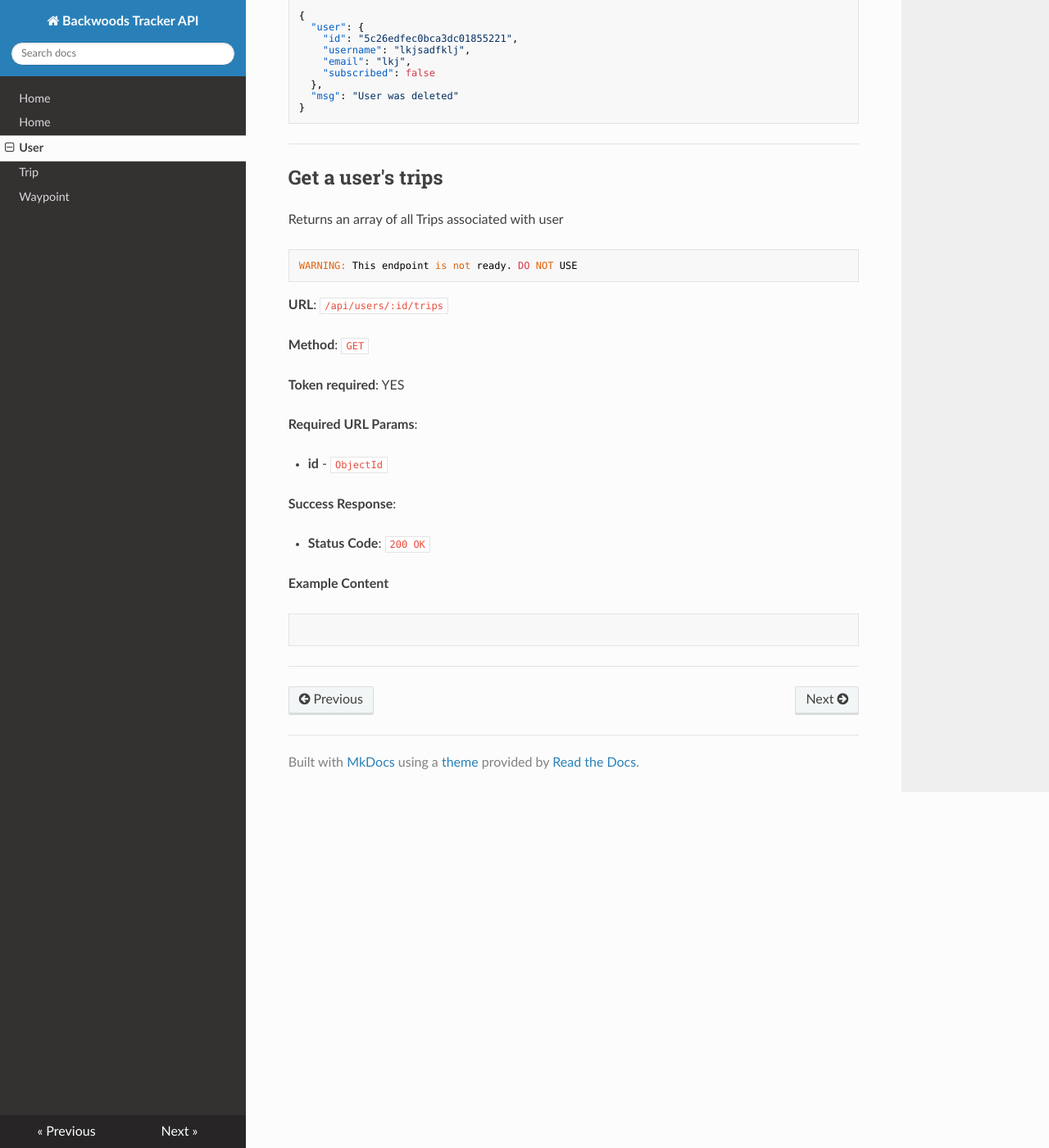
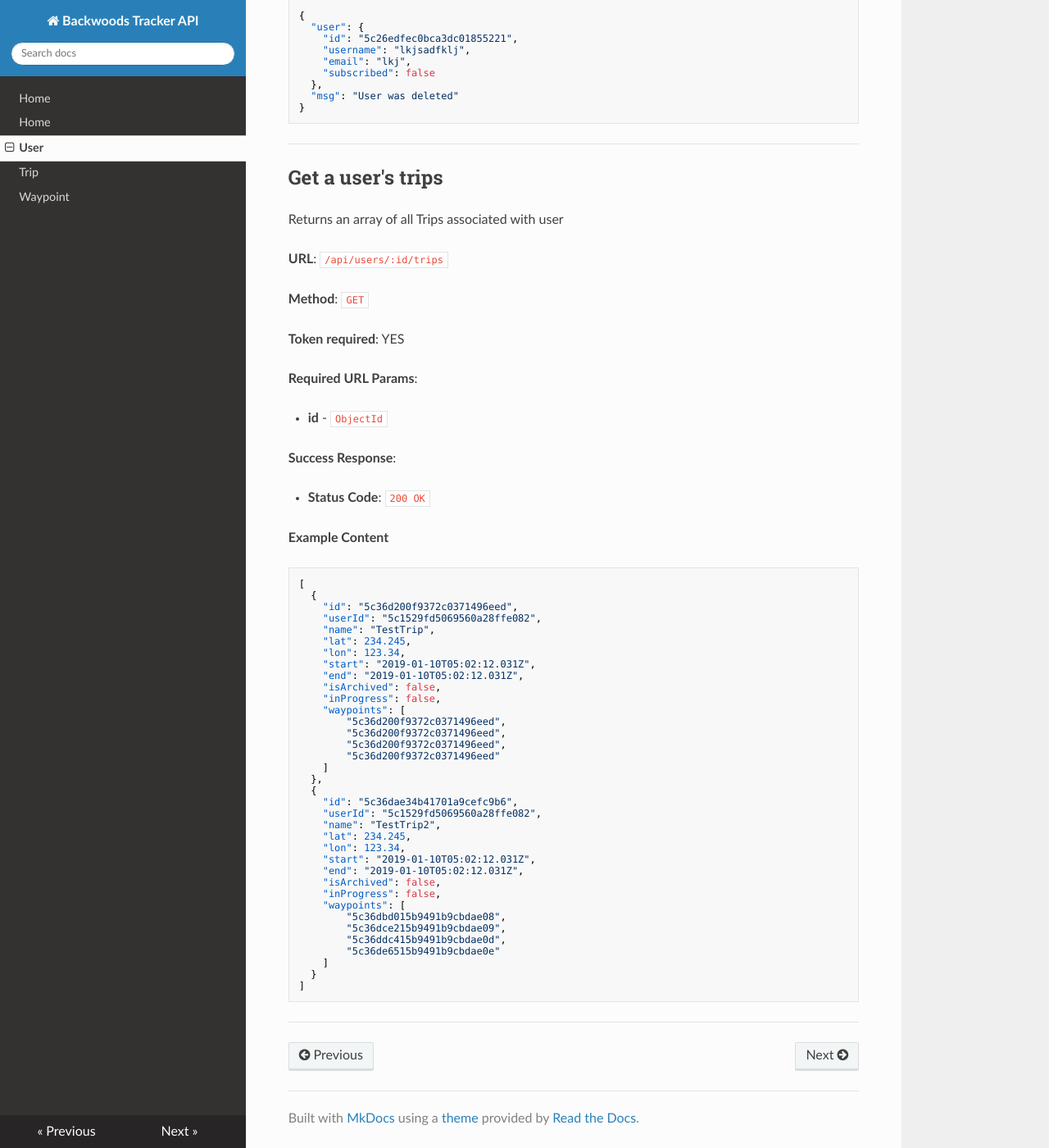
Before and after one commit to BloomTech-Labs/LabsPT1_bkwds, an MkDocs documentation site: the page built from docs/User.md, in a window 1280 px wide and 1400 px high, scrolled down 3499 px. Shown: the whole window at 82% size. Built offline with MkDocs 1.6.1, drawn with Linux system fonts in a browser that asks for light colours; nearby versions of some CDN libraries.

Commit message:
Add docs for Get a user's trips

````diff
--- a/docs/User.md
+++ b/docs/User.md
@@ -183,10 +183,6 @@ Returns the deleted user and a confirmation message
 
 Returns an array of all Trips associated with user
 
-```
-WARNING: This endpoint is not ready. DO NOT USE
-```
-
 **URL**: `/api/users/:id/trips`
 
 **Method**: `GET`
@@ -204,7 +200,42 @@ WARNING: This endpoint is not ready. DO NOT USE
 **Example Content**
 
 ```
-
+[
+  {
+    "id": "5c36d200f9372c0371496eed",
+    "userId": "5c1529fd5069560a28ffe082",
+    "name": "TestTrip",
+    "lat": 234.245,
+    "lon": 123.34,
+    "start": "2019-01-10T05:02:12.031Z",
+    "end": "2019-01-10T05:02:12.031Z",
+    "isArchived": false,
+    "inProgress": false,
+    "waypoints": [
+        "5c36d200f9372c0371496eed",
+        "5c36d200f9372c0371496eed",
+        "5c36d200f9372c0371496eed",
+        "5c36d200f9372c0371496eed"
+    ]
+  },
+  {
+    "id": "5c36dae34b41701a9cefc9b6",
+    "userId": "5c1529fd5069560a28ffe082",
+    "name": "TestTrip2",
+    "lat": 234.245,
+    "lon": 123.34,
+    "start": "2019-01-10T05:02:12.031Z",
+    "end": "2019-01-10T05:02:12.031Z",
+    "isArchived": false,
+    "inProgress": false,
+    "waypoints": [
+        "5c36dbd015b9491b9cbdae08",
+        "5c36dce215b9491b9cbdae09",
+        "5c36ddc415b9491b9cbdae0d",
+        "5c36de6515b9491b9cbdae0e"
+    ]
+  }
+]
 ```
 
 ---
````
